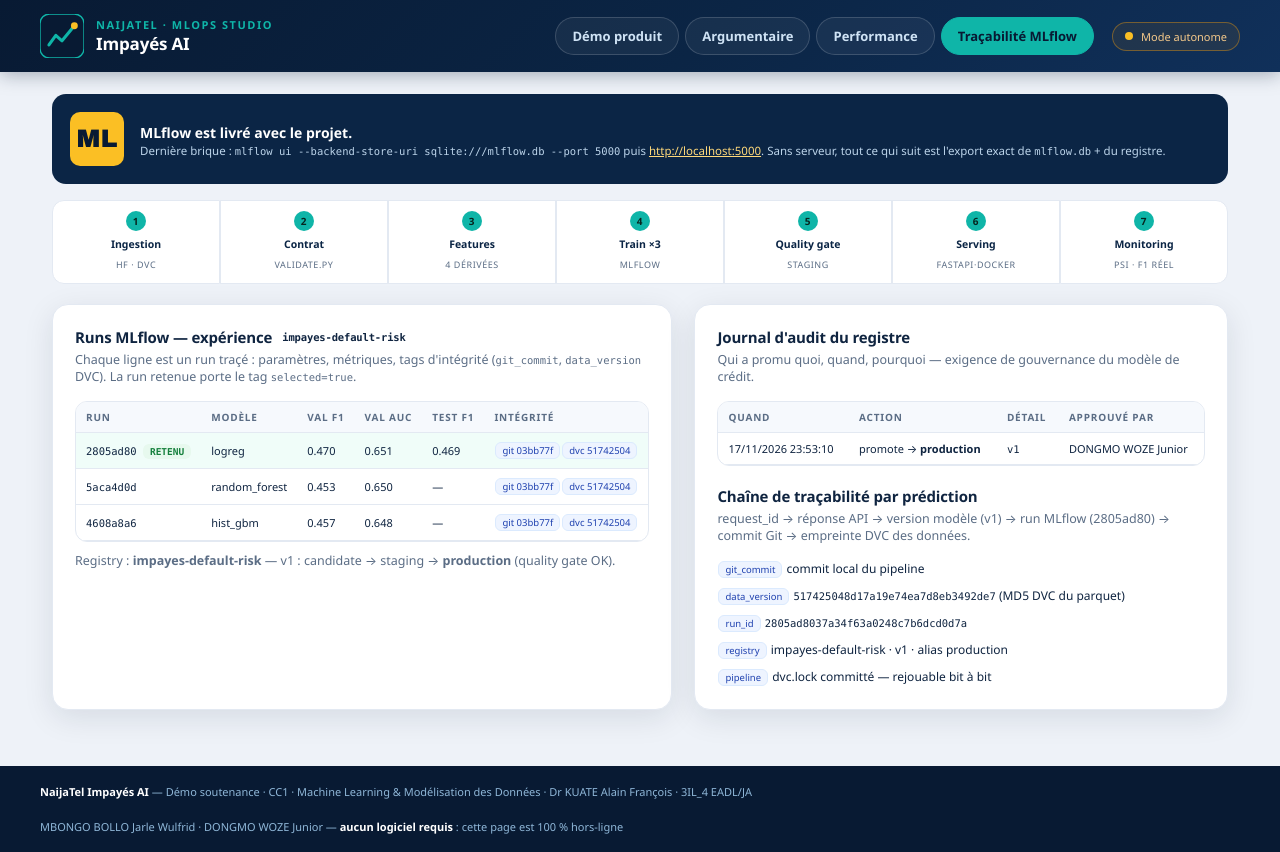
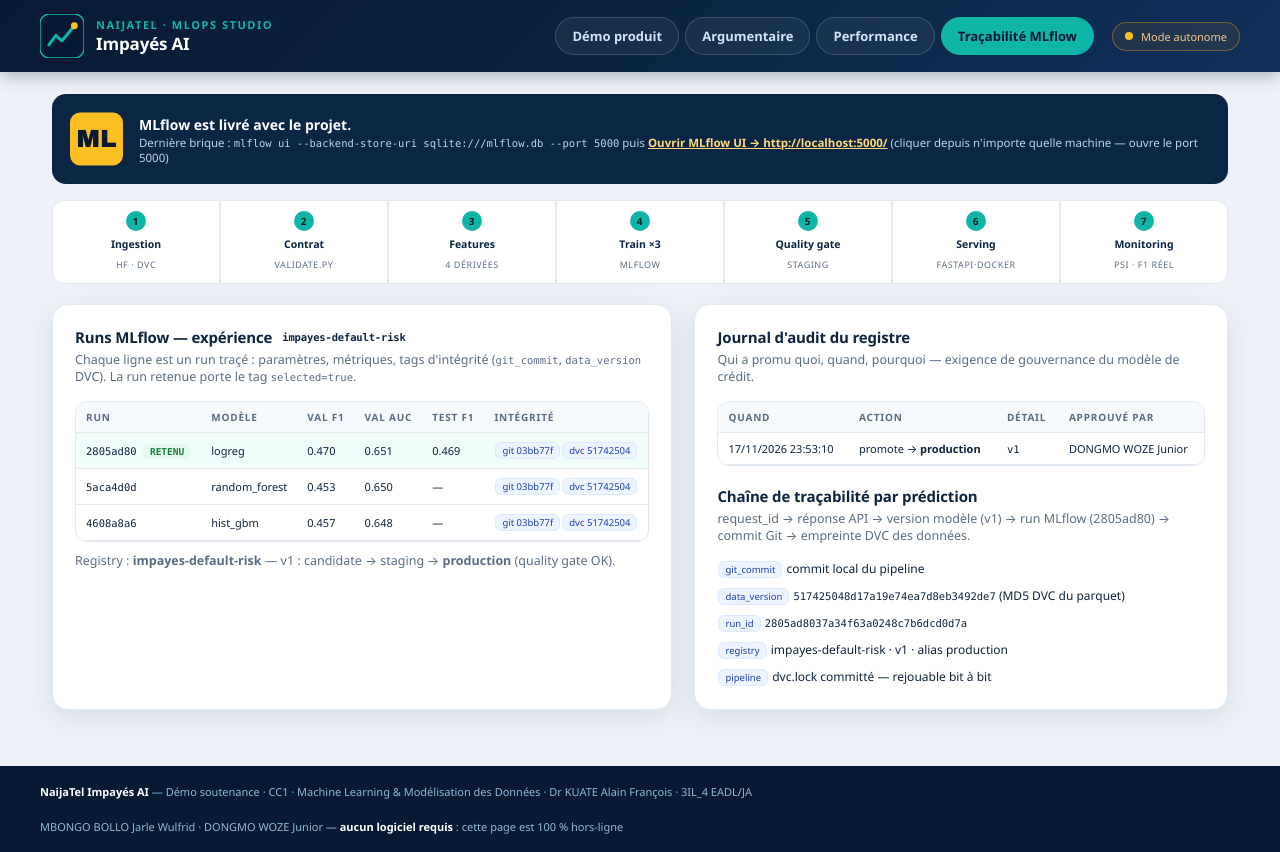
Before and after one commit to Logan1xl/mlops-impayes-telecom, a plain HTML site: page demo/index.html in a window 1280 px wide. Both pictures are taken after a click on the tab "Traçabilité MLflow". Drawn offline with Linux system fonts and the light colour scheme; no server answers.

Commit message:
fix: chown ec2-user sur /opt/impayes + lien MLflow dynamique dans la démo

```diff
--- a/demo/index.html
+++ b/demo/index.html
@@ -288,7 +288,7 @@
     <svg width="54" height="54" viewBox="0 0 64 64" aria-hidden="true"><rect width="64" height="64" rx="12" fill="#fbbf24"/><text x="32" y="42" text-anchor="middle" font-size="30" font-weight="800" fill="#081a33" font-family="Arial Black">ML</text></svg>
     <div>
       <strong style="font-size:14px">MLflow est livré avec le projet.</strong>
-      <p>Dernière brique : <code class="mono">mlflow ui --backend-store-uri sqlite:///mlflow.db --port 5000</code> puis <a href="http://localhost:5000" target="_blank" rel="noopener" style="color:#ffd97a">http://localhost:5000</a>. Sans serveur, tout ce qui suit est l'export exact de <code class="mono">mlflow.db</code> + du registre.</p>
+      <p>Dernière brique : <code class="mono">mlflow ui --backend-store-uri sqlite:///mlflow.db --port 5000</code> puis <a id="mlfLink" href="#" target="_blank" rel="noopener" style="color:#ffd97a;font-weight:700;text-decoration:underline">Ouvrir MLflow UI →</a> (cliquer depuis n'importe quelle machine — ouvre le port 5000)</p>
     </div>
   </div>
 
```
Also changed, not shown: 1 other file.
